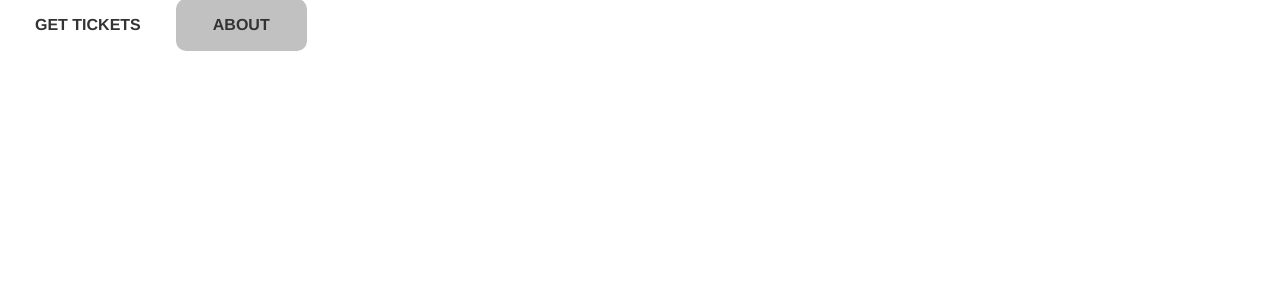
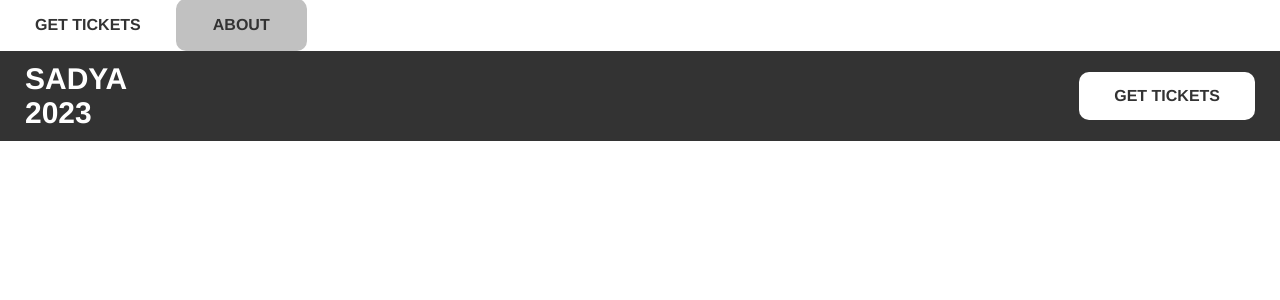
Before and after one commit to SAMAHAN-Systems-Development/sadya-2023-website, a Next.js app: page /demo in a window 1280 px wide. Shown: the top 300 px of the page. Built offline with nearby package versions, Linux system fonts and the light colour scheme.

Commit message:
feat: added MainButton component to NavBar. NavigationBar #4

```diff
--- a/src/app/demo/page.tsx
+++ b/src/app/demo/page.tsx
@@ -2,6 +2,7 @@ import type { Metadata }
 from 'next';
 
 import MainButton from '@/components/ui/MainButton';
+import NavigationBar from '@/components/ui/NavigationBar';
 
 export const metadata: Metadata = { title: 'Sadya 2023', description: '' };
 
@@ -10,6 +11,7 @@ export default function Home() {
         <main>
             <MainButton label="GET TICKETS" type="get-tickets"/>
             <MainButton label="ABOUT" type="about"/>
+            <NavigationBar/>
         </main>
     );
 }
--- a/src/components/ui/MainButton.tsx
+++ b/src/components/ui/MainButton.tsx
@@ -10,7 +10,7 @@ type MainButtonProps = {
 
 const buttonVariants = cva(
     [
-      'inline-flex items-center gap-[0.625rem] px-[2.1875rem] py-[0.9375rem] overflow-hidden rounded-[0.625rem] justify-center relative',
+      'inline-flex items-center gap-[0.625rem] px-[2.1875rem] py-[0.9375rem] overflow-hidden rounded-[0.625rem] justify-center relative cursor-pointer',
       '[font-family:\'Inter-ExtraBold\',Helvetica] w-fit mt-[-0.0625rem] tracking-[0] font-extrabold leading-[normal] whitespace-nowrap relative',
     ],
     {
--- a/src/components/ui/NavigationBar.tsx
+++ b/src/components/ui/NavigationBar.tsx
@@ -1,21 +1,18 @@
-import React from 'react';
-// import { GetTicketsBtn } from "./GetTicketsBtn";
+import React from "react";
 
-// interface Props {
-//   brandImage: string;
-// }
+import MainButton from "@/components/ui/MainButton";
+
 
 const NavigationBar = () => {
   return (
-    // not sure if ang iresponsive is ang navbar mismo or both navbar and content.
-    // P.S. incomplete components for now. Will work again once complete.
-    <div className="flex items-center justify-start py-4 relative bg-black">
-      {/* Note: Placeholders, assuming we will use Sadya Branding and GetTicketsButton */}
-      {/* <img src={brandImage} alt="Brand Logo" className="w-36 sm:w-48 md:w-60 lg:w-72 xl:w-96 2xl:w-120" /> */}
-      <div className="relative w-[146px] [font-family:'Inter-ExtraBold',Helvetica] font-extrabold text-white text-[30px] px-10">
+    <div className="flex h-[90px] items-center justify-between px-[25px] py-[10px] bg-[#333333]">
+      <div className="relative w-[146px] [font-family:'Inter-ExtraBold',Helvetica] font-extrabold text-white text-[30px] tracking-[0] leading-[normal]">
         SADYA 2023
       </div>
-      {/* <GetTicketsBtn /> */}
+      <div>
+        <MainButton label="GET TICKETS" type="get-tickets"/>
+        <button/>
+      </div>
     </div>
   );
 };
```
